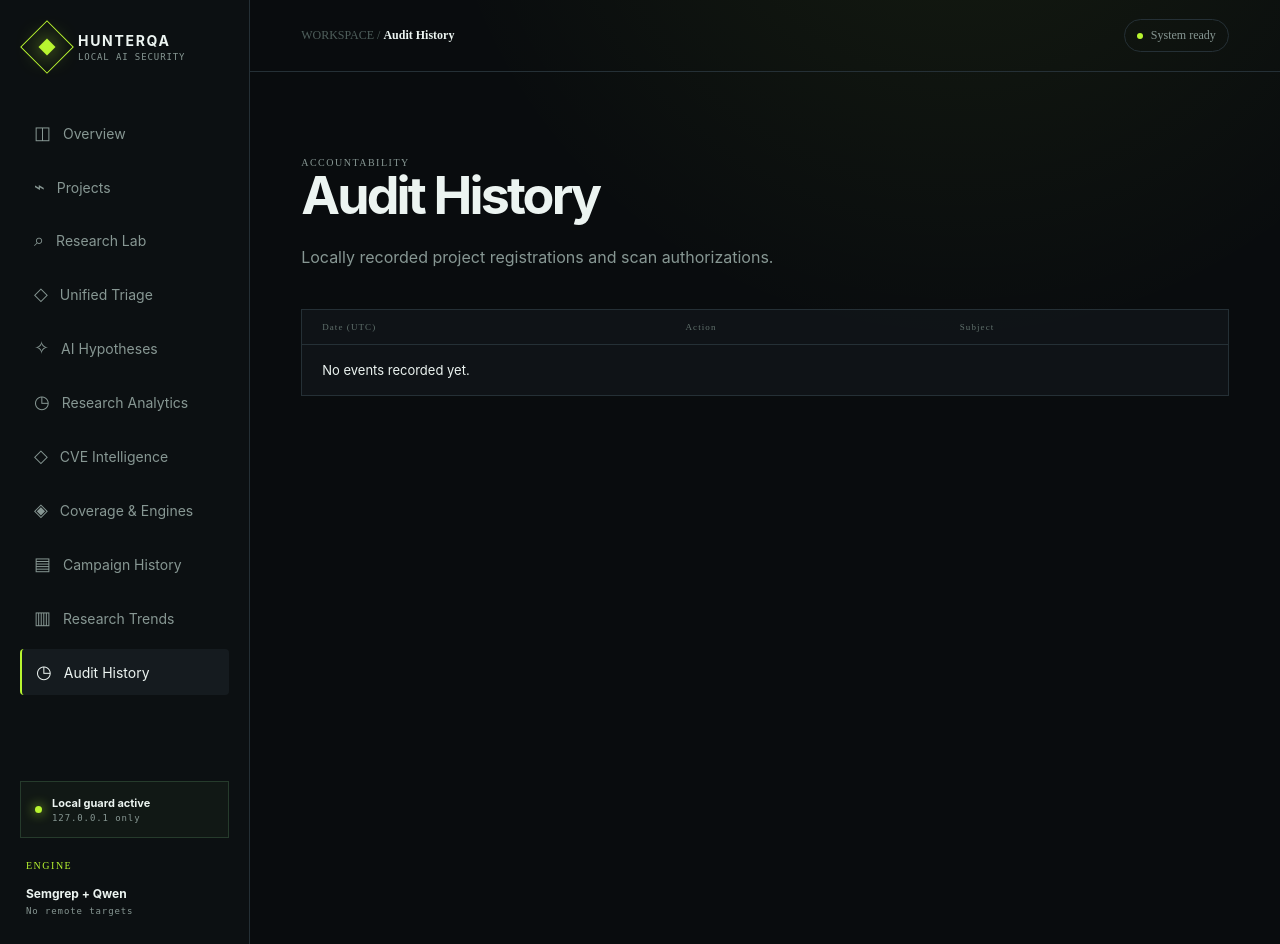
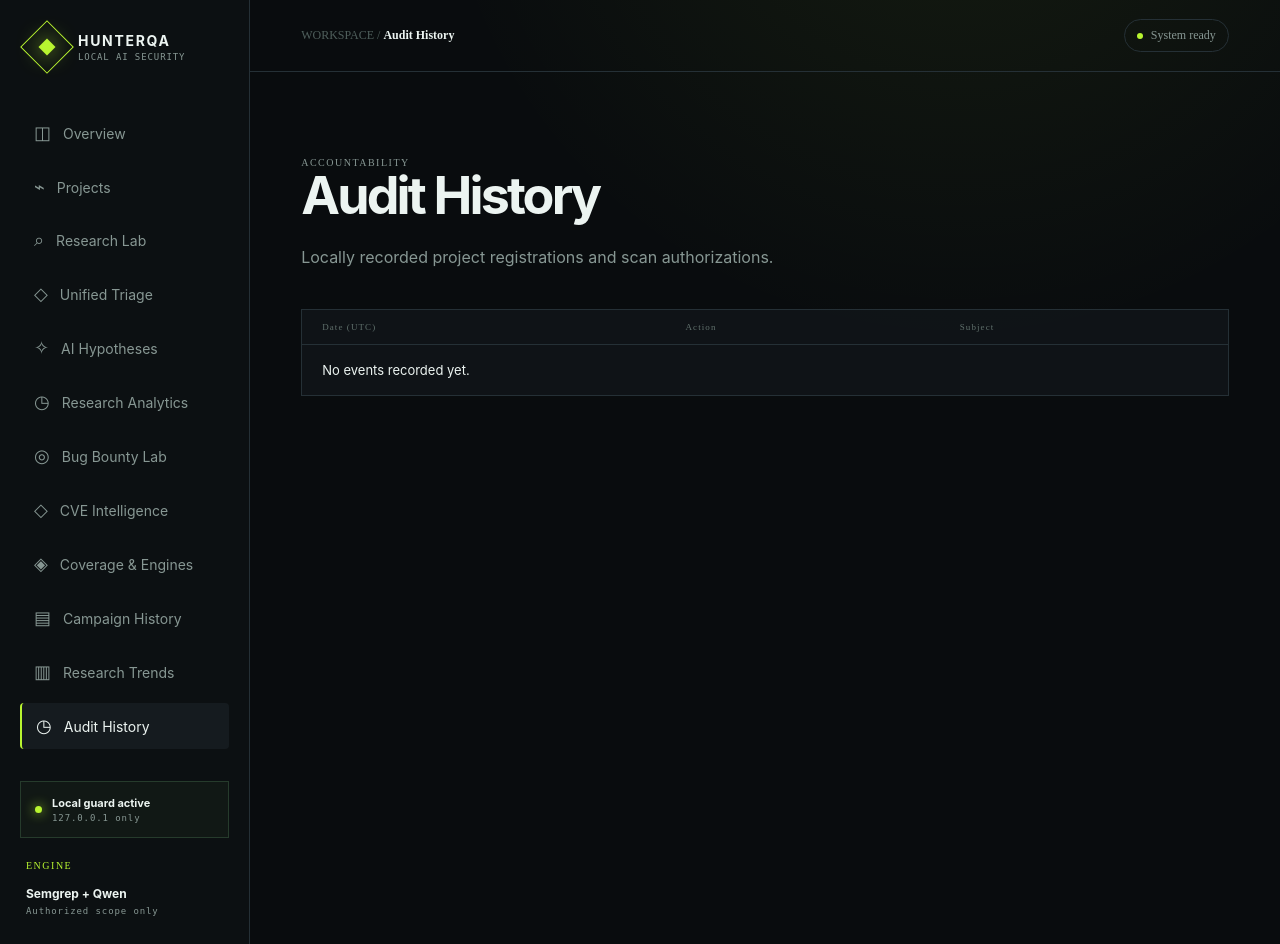
Before and after one commit to ManeaAl-Shabrain/HunterQA-AI, a Flask app: page /audit in a window 1280 px wide. Run offline with Flask 3, Linux system fonts and the light colour scheme; data that the repository does not hold is empty.

Commit message:
Add Bug Bounty Lab navigation without enabling remote browser scans

```diff
--- a/hunterqa/templates/base.html
+++ b/hunterqa/templates/base.html
@@ -23,6 +23,7 @@
 
         <a class="nav-link {{ 'active' if request.endpoint == 'main.hypotheses' }}" href="{{ url_for('main.hypotheses') }}"><span>✧</span> AI Hypotheses</a>
         <a class="nav-link {{ 'active' if request.endpoint == 'main.research_analytics_dashboard' }}" href="{{ url_for('main.research_analytics_dashboard') }}"><span>◷</span> Research Analytics</a>
+        <a class="nav-link {{ 'active' if request.endpoint == 'main.bounty_dashboard' }}" href="{{ url_for('main.bounty_dashboard') }}"><span>◎</span> Bug Bounty Lab</a>
         <a class="nav-link {{ 'active' if request.endpoint == 'main.cve_intelligence' }}" href="{{ url_for('main.cve_intelligence') }}"><span>◇</span> CVE Intelligence</a>
         <a class="nav-link {{ 'active' if request.endpoint == 'main.capabilities' }}" href="{{ url_for('main.capabilities') }}"><span>◈</span> Coverage & Engines</a>
         <a class="nav-link {{ 'active' if request.endpoint == 'main.campaign_history' }}" href="{{ url_for('main.campaign_history') }}"><span>▤</span> Campaign History</a>
@@ -36,7 +37,7 @@
       <div class="sidebar-foot">
         <span class="eyebrow">ENGINE</span>
         <strong>Semgrep + Qwen</strong>
-        <small>No remote targets</small>
+        <small>Authorized scope only</small>
       </div>
     </aside>
     <main>
```
